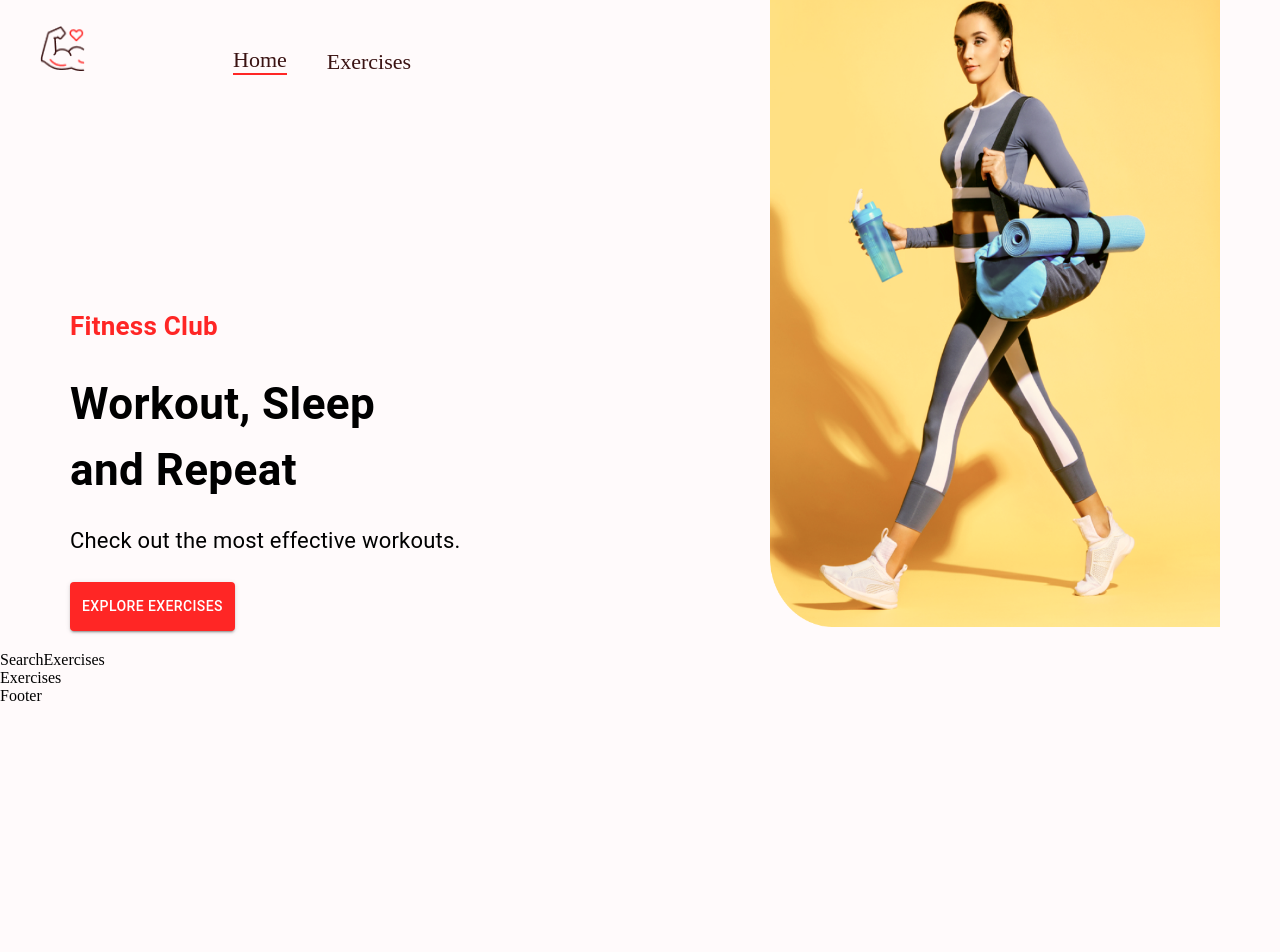
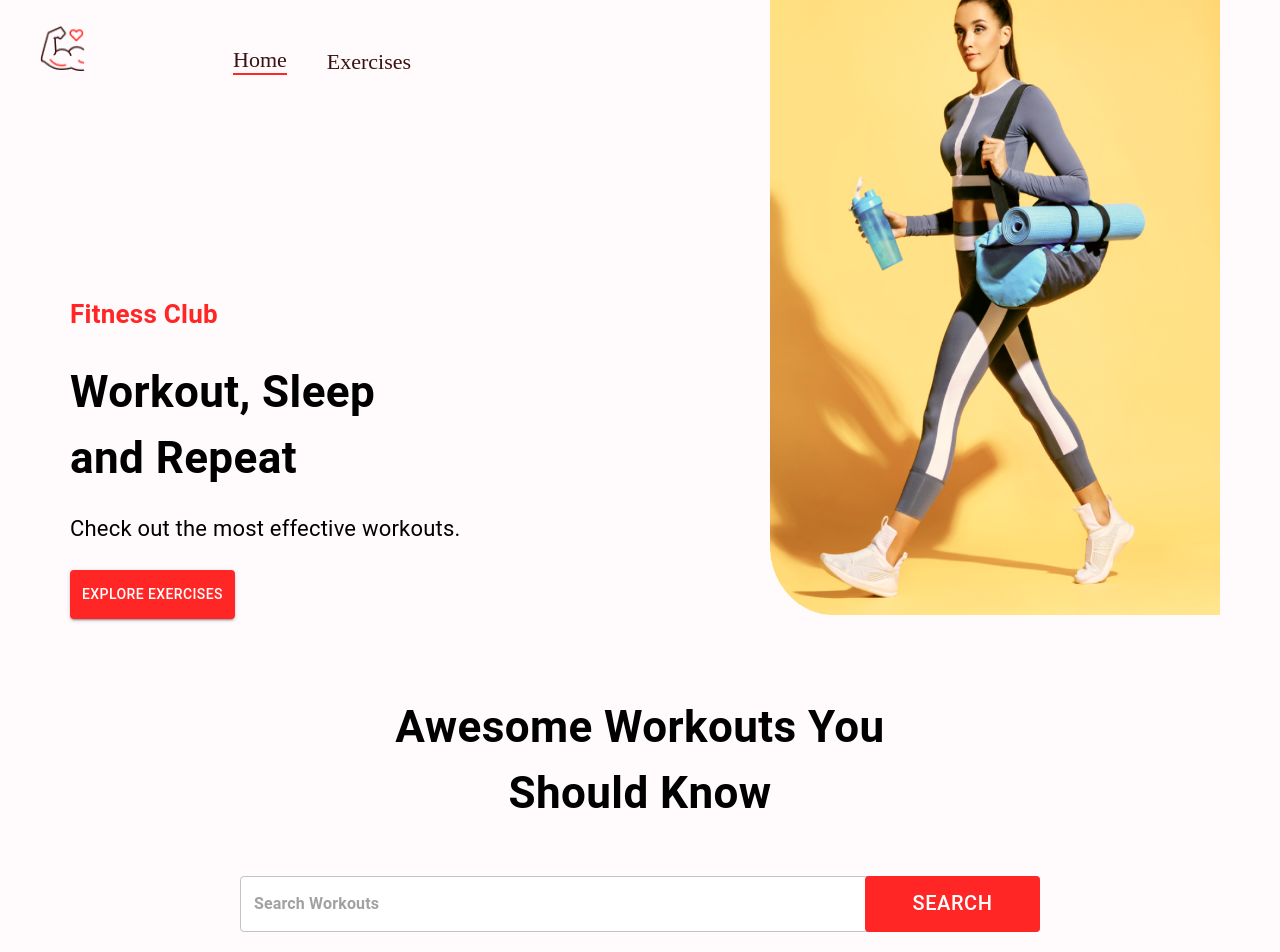
Before and after one commit to Nabin90/workout_app, a React (Create React App) app: page / in a window 1280 px wide. Shown: the top 952 px of the page. Before the commit the page ends 800 px from the top, so only its background shows below. Built offline with nearby package versions, Linux system fonts and the light colour scheme.

Commit message:
basic search layout

```diff
--- a/src/App.css
+++ b/src/App.css
@@ -22,3 +22,11 @@
   height: 650px;
   margin-top: -310px;
 }
+
+
+/* Smaller Screen */
+@media screen and (max-width:1200px) {
+  .hero-banner-img {
+    display: none;
+  }
+}
--- a/src/components/HeroBanner.js
+++ b/src/components/HeroBanner.js
@@ -7,7 +7,7 @@
   return (
     <Box
       sx={{
-        mt: { lg:'212px', xs:'70px' },
+        mt: { lg:'200px', xs:'70px' },
         ml: { sm: '50px' }
       }}
       position="relative"
--- a/src/components/SearchExercises.js
+++ b/src/components/SearchExercises.js
@@ -1,8 +1,64 @@
-import React from 'react';
+import React, {useEffect, useState} from 'react';
+import {Box, Button, Stack, TextField, Typography} from '@mui/material';
 
 const SearchExercises = () => {
+
+
   return (
-    <div>SearchExercises</div>
+    <Stack
+      alignItems="center"
+      mt="35px"
+      justifyContent="center"
+      p="20px"
+    >
+      <Typography
+        fontWeight={700}
+        sx={{
+          fontSize: { lg: '44px', xs: '30px'}
+        }}
+        mb="50px"
+        textAlign="center"
+      >
+        Awesome Workouts You <br />
+        Should Know
+      </Typography>
+      <Box
+        position="relative"
+        mb="72px"
+      >
+        <TextField
+          sx={{
+            input: {
+              fontWeight: '700',
+              border: 'none',
+              borderRadius: '4px',
+            },
+            width: { lg: '800px', xs: '350px' },
+            backgroundColor: '#fff',
+          }}
+          height="70px"
+          value=''
+          onChange={(e) => {}}
+          placeholder="Search Workouts"
+          type="text"
+        />
+        <Button
+          className="search-btn"
+          sx={{
+            bgcolor: '#FF2625',
+            color: '#fff',
+            textTransfrom: 'none',
+            width: { lg: '175px', xs: '80px' },
+            fontSize: { lg: '20px', xs:'14px' },
+            height: '56px',
+            position: 'absolute',
+            right: '0'
+          }}
+        >
+          Search
+        </Button>
+      </Box>
+    </Stack>
   )
 }
 
```
